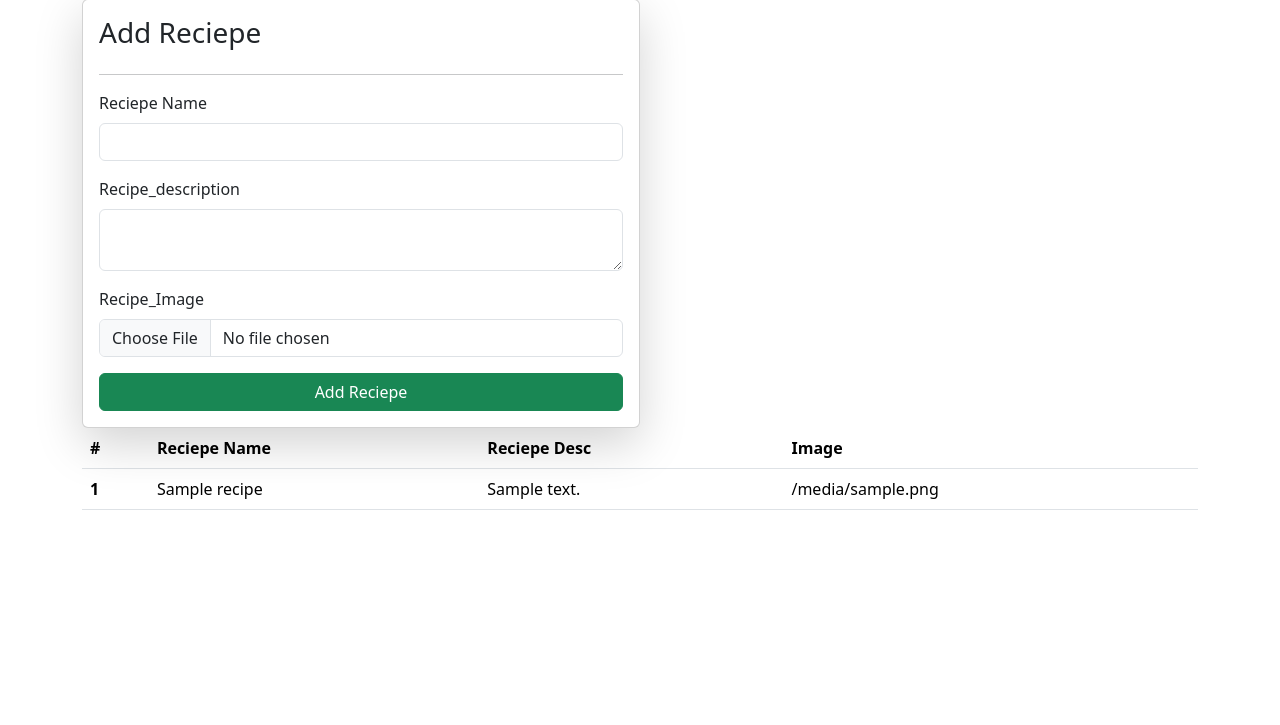
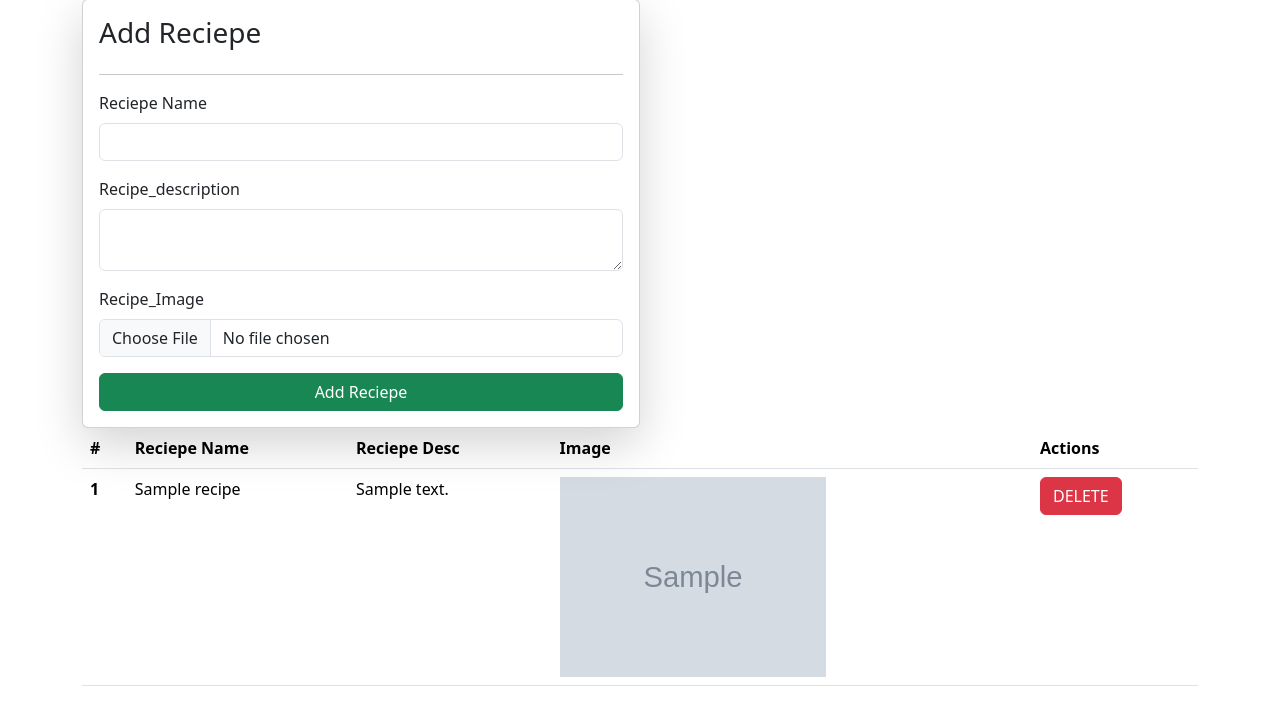
Before and after one commit to merdhruv/DjangoProject, a Django app: template backenddjango/vege/templates/reciepes.html in a window 1280 px wide. Shown: the part 49-774 px from the top of the page. Run offline with Django 3.2, Linux system fonts and the light colour scheme; the template is opened without the code that fills it: most values are stand-ins (such as "Sample title", 1, 10 or a date in 2020); grey boxes marked "Sample" are stand-in pictures.

Commit message:
added_deleteButton

```diff
--- a/backenddjango/backenddjango/urls.py
+++ b/backenddjango/backenddjango/urls.py
@@ -25,6 +25,7 @@ from django.contrib.staticfiles.urls import staticfiles_urlpatterns
 urlpatterns = [
 
     path('reciepes/', recipes, name = "reciepes"),
+    path('delete-reciepe/<id>/', delete_reciepe, name = "delete_reciepe"),
 
 
     path('', index, name = "index"),
--- a/backenddjango/vege/templates/reciepes.html
+++ b/backenddjango/vege/templates/reciepes.html
@@ -31,6 +31,7 @@
                 <th scope="col">Reciepe Name</th>
                 <th scope="col">Reciepe Desc</th>
                 <th scope="col">Image</th>
+                <th scope="col">Actions</th>
               </tr>
             </thead>
             <tbody>
@@ -39,7 +40,11 @@
                 <th scope="row">{{forloop.counter}}</th>
                 <td>{{recipe.reciepe_name}}</td>
                 <td>{{recipe.reciepe_description |truncatechars:60}}</td>
-                <td>{{reciepe.reciepe_image}}</td>
+                <td>
+                 <img src = "/media/ {{recipe.reciepe_image}}" style = "height: 200px;"></td>
+                 <td>
+                  <a href = "/delete-reciepe/{{recipe.id}}" class ="btn btn-danger">DELETE</a>
+                 </td>
               </tr>
             {%endfor%}
             </tbody>
--- a/backenddjango/vege/views.py
+++ b/backenddjango/vege/views.py
@@ -23,3 +23,8 @@ def recipes(request):
     context = {'reciepes' : queryset}
 
     return render(request, "reciepes.html" , context)
+
+def delete_reciepe(request, id):
+    queryset = Reciepe.objects.get(id = id)
+    queryset.delete();
+    return redirect ('/reciepes/')
```
Also changed, not shown: backenddjango/db.sqlite3, backenddjango/public/static/reciepe/paneer-butter-masala-1.webp (deleted), backenddjango/public/static/reciepe/spring-rolls-recipe.webp (deleted).
